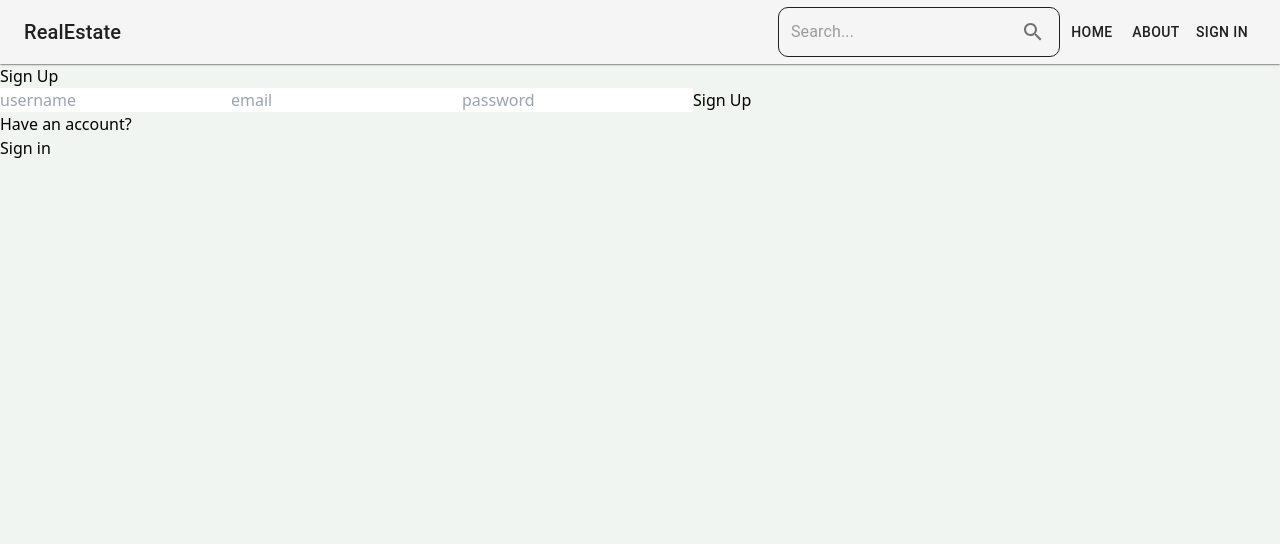
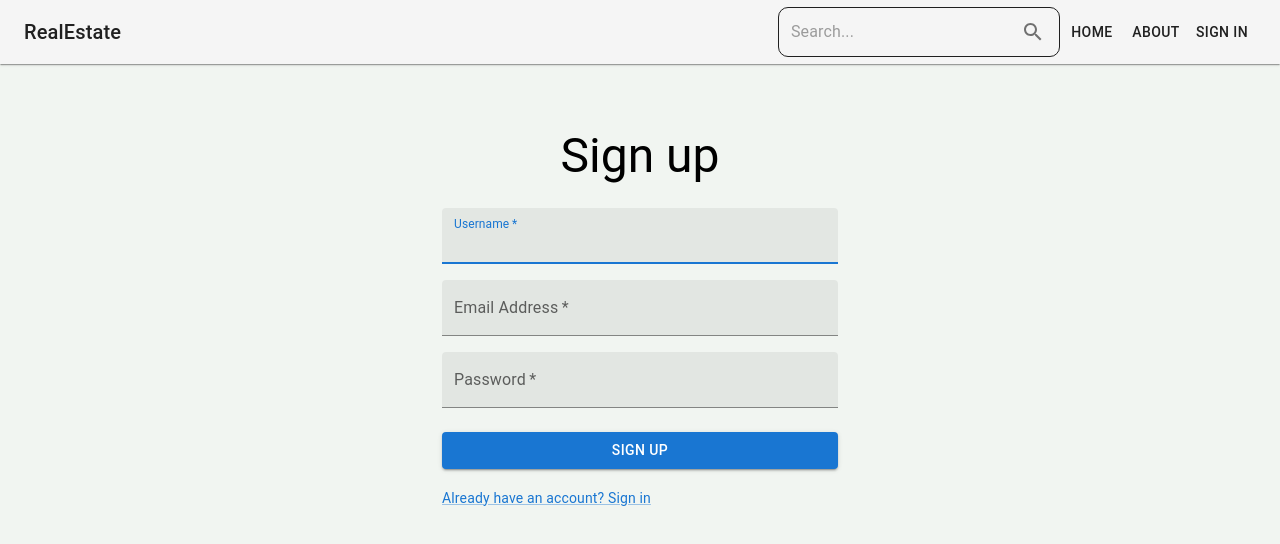
Before and after one commit to PasanMadhuranga/Real-Estate-Marketplace, a React (Vite) app in the folder client/: page /sign-up in a window 1280 px wide. Shown: the top 544 px of the page. Built offline with nearby package versions, Linux system fonts and the light colour scheme.

Commit message:
complete sign up page material ui

```diff
--- a/client/src/pages/SignUp.jsx
+++ b/client/src/pages/SignUp.jsx
@@ -1,38 +1,90 @@
-import React from "react";
-import { Link } from "react-router-dom";
+import * as React from "react";
+import Button from "@mui/material/Button";
+import TextField from "@mui/material/TextField";
+import Link from "@mui/material/Link";
+import Grid from "@mui/material/Grid";
+import Box from "@mui/material/Box";
+import Typography from "@mui/material/Typography";
+import Container from "@mui/material/Container";
+
 
 export default function SignUp() {
+  const handleSubmit = (event) => {
+    event.preventDefault();
+    const data = new FormData(event.currentTarget);
+    console.log({
+      email: data.get("email"),
+      password: data.get("password"),
+    });
+  };
+
   return (
-    <div className="max-w-lg p-3 mx-auto">
-      <h1 className="text-3xl font-semibold text-center my-7">Sign Up</h1>
-      <form className="flex flex-col gap-4">
-        <input
-          type="text"
+    <Container component="main" maxWidth="xs">
+      <Box
+        sx={{
+          marginTop: 8,
+          display: "flex",
+          flexDirection: "column",
+          alignItems: "center",
+        }}
+      >
+        <Typography component="h1" variant="h3">
+          Sign up
+        </Typography>
+        <Box component="form" noValidate onSubmit={handleSubmit} sx={{ mt: 3 }}>
+          <Grid container spacing={2}>
+            <Grid item xs={12}>
+              <TextField
                 name="username"
+                required
+                fullWidth
                 id="username"
-          className="p-3 border rounded-lg"
-          placeholder="username"
+                label="Username"
+                autoFocus
+                variant="filled"
               />
-        <input
-          type="email"
+            </Grid>
+            <Grid item xs={12}>
+              <TextField
+                required
+                fullWidth
+                id="email"
+                label="Email Address"
                 name="email"
-          id="email"
-          className="p-3 border rounded-lg"
-          placeholder="email"
+                autoComplete="email"
+                variant="filled"
               />
-        <input
+            </Grid>
+            <Grid item xs={12}>
+              <TextField
+                required
+                fullWidth
+                name="password"
+                label="Password"
                 type="password"
-          name="password"
                 id="password"
-          className="p-3 border rounded-lg"
-          placeholder="password"
+                autoComplete="new-password"
+                variant="filled"
               />
-        <button className="p-3 text-white uppercase rounded-lg bg-slate-700 hover:opacity-95 disabled:opacity-80">Sign Up</button>
-      </form>
-      <div className="flex gap-2 mt-5">
-        <p>Have an account?</p>
-        <Link to={"/sign-in"} className="text-blue-700">Sign in</Link>
-      </div>
-    </div>
+            </Grid>
+          </Grid>
+          <Button
+            type="submit"
+            fullWidth
+            variant="contained"
+            sx={{ mt: 3, mb: 2 }}
+          >
+            Sign Up
+          </Button>
+          <Grid container>
+            <Grid item>
+              <Link href="/sign-in" variant="body2">
+                Already have an account? Sign in
+              </Link>
+            </Grid>
+          </Grid>
+        </Box>
+      </Box>
+    </Container>
   );
 }
```
Lines whose indentation alone changed are shown as unchanged.
